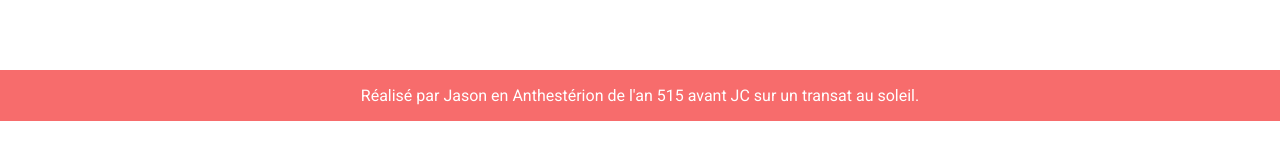
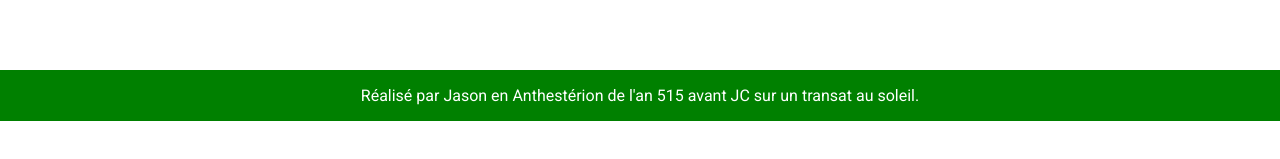
Before and after one commit to Ofdev12/wcs-test, a React (Create React App) app: page / in a window 1280 px wide. Shown: the part 431-590 px from the top of the page. Built offline with nearby package versions, Linux system fonts and the light colour scheme; no server answers; the database is empty.

Commit message:
test deploy

```diff
--- a/src/components/Footer.css
+++ b/src/components/Footer.css
@@ -2,6 +2,7 @@ p {
 	margin-top: 2em;
 	text-align: center;
 	color: #fff;
-	background: #f76c6c;
+	background: green;
+	/* background: #f76c6c; */
 	padding: 1em 0;
 }
```
